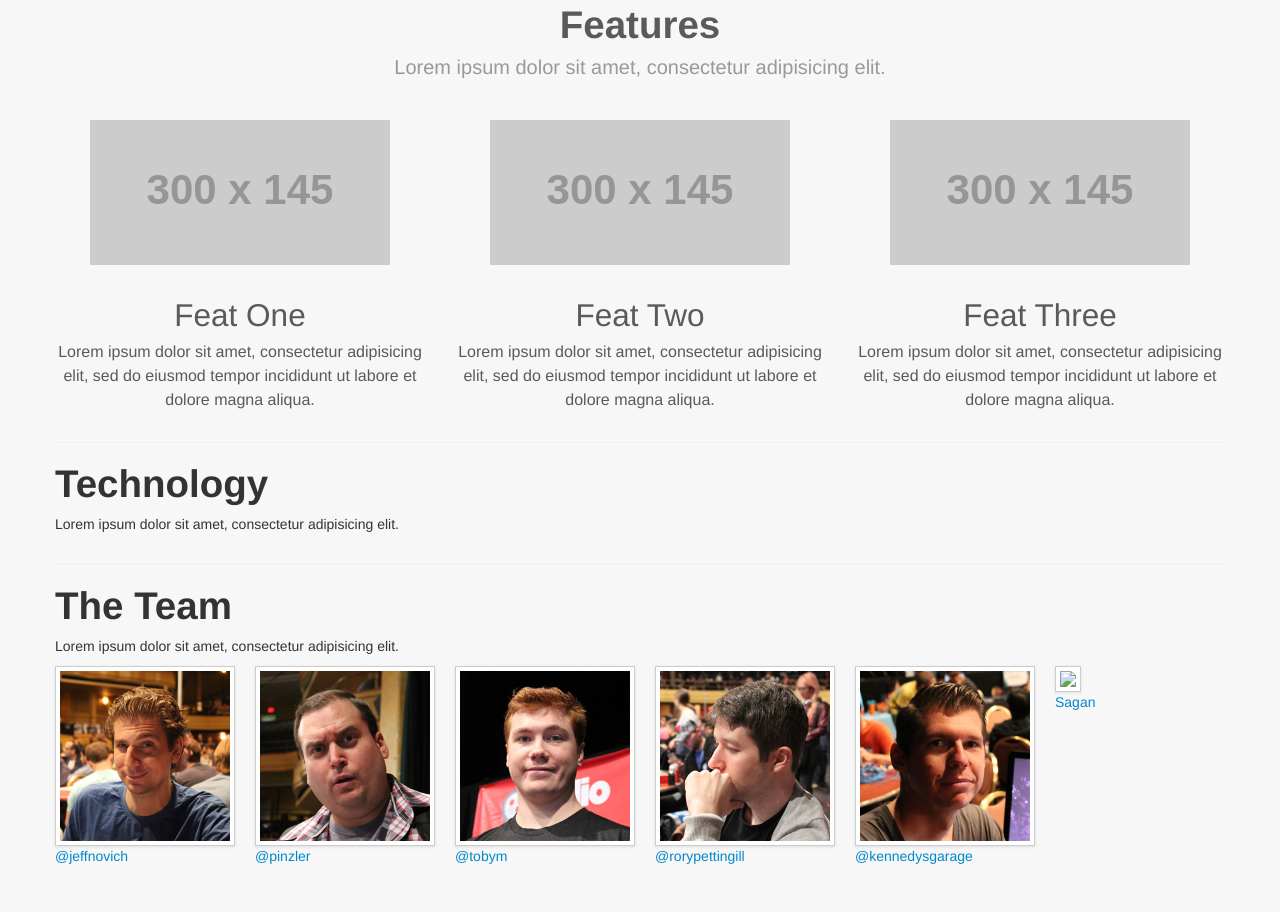
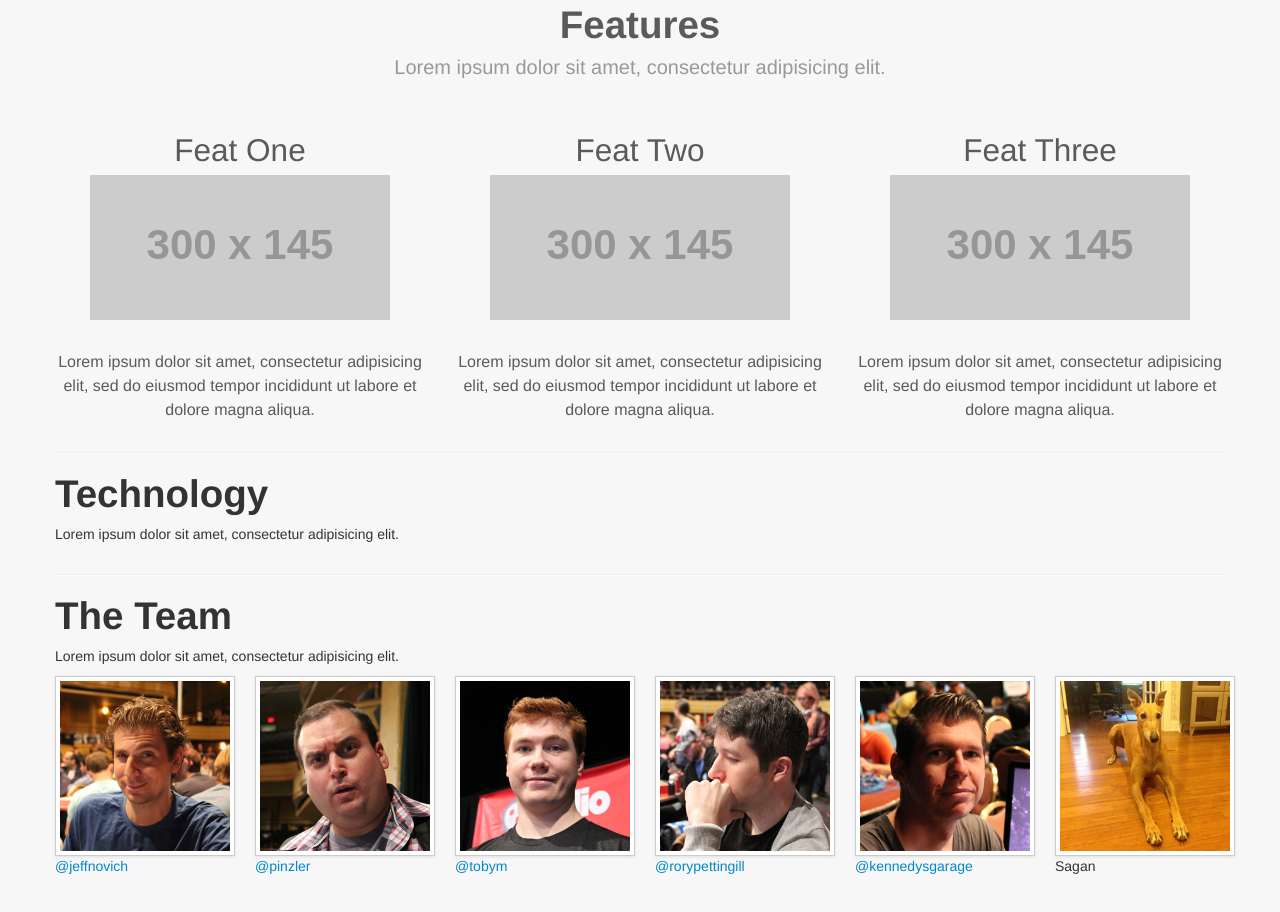
Before and after one commit to kennedysgarage/careerhoundapp.com, a plain HTML site: page index.html in a window 1280 px wide. Shown: the part 440-1352 px from the top of the page. Drawn offline with nearby package versions, Linux system fonts and the light colour scheme; placeholder pictures from the web are drawn by us.

Commit message:
adding sagan

```diff
--- a/index.html
+++ b/index.html
@@ -46,18 +46,18 @@
     <p class="features-byline">Lorem ipsum dolor sit amet, consectetur adipisicing elit.</p>
   <div class="row">
     <div class="span4">
+      <h2>Feat One</h2>
       <img src="http://placehold.it/300x145" class="features-img">
-      <h2>Feat One</h2>
       <p>Lorem ipsum dolor sit amet, consectetur adipisicing elit, sed do eiusmod tempor incididunt ut labore et dolore magna aliqua.</p>
     </div><!--/span4-->
     <div class="span4">
+      <h2>Feat Two</h2>
       <img src="http://placehold.it/300x145" class="features-img">
-      <h2>Feat Two</h2>
       <p>Lorem ipsum dolor sit amet, consectetur adipisicing elit, sed do eiusmod tempor incididunt ut labore et dolore magna aliqua.</p>
     </div><!--/span4-->
     <div class="span4">
+      <h2>Feat Three</h2>
       <img src="http://placehold.it/300x145" class="features-img">
-      <h2>Feat Three</h2>
       <p>Lorem ipsum dolor sit amet, consectetur adipisicing elit, sed do eiusmod tempor incididunt ut labore et dolore magna aliqua.</p>
     </div><!--/span4-->
   </div><!--/row-->
@@ -102,8 +102,8 @@
         <p><a href="https://twitter.com/kennedysgarage">@kennedysgarage</a></p>
       </div><!--/span2-->
       <div class="span2">
-        <img src="/img/.jpg" class="img-polaroid">
-        <p><a href="">Sagan</a></p>
+        <img src="/img/sagantheawesomedog.jpg" class="img-polaroid">
+        <p>Sagan</p>
       </div><!--/span2-->
 
     </div><!--/row-->
```
Also changed, not shown: img/sagantheawesomedog.jpg (added).
